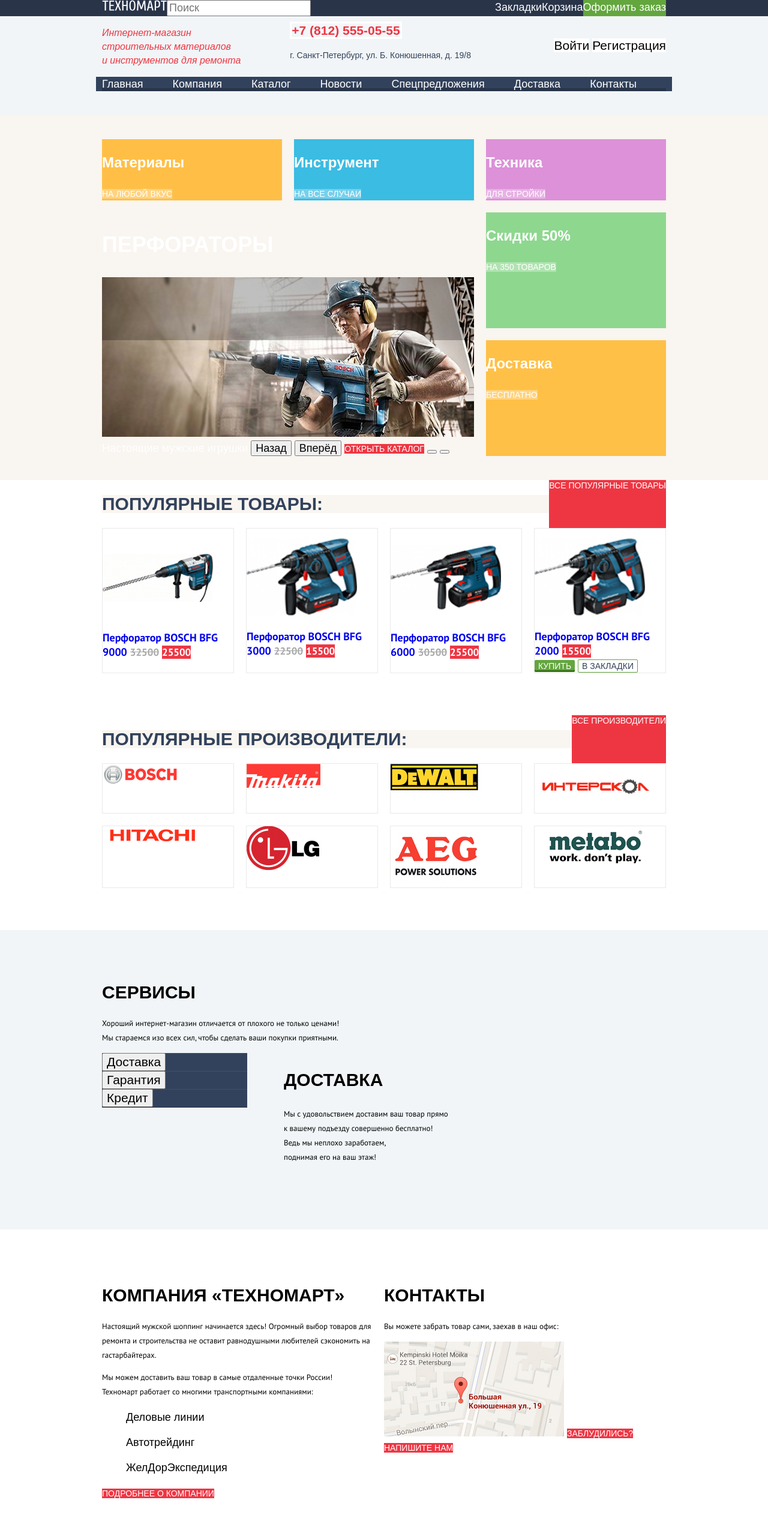
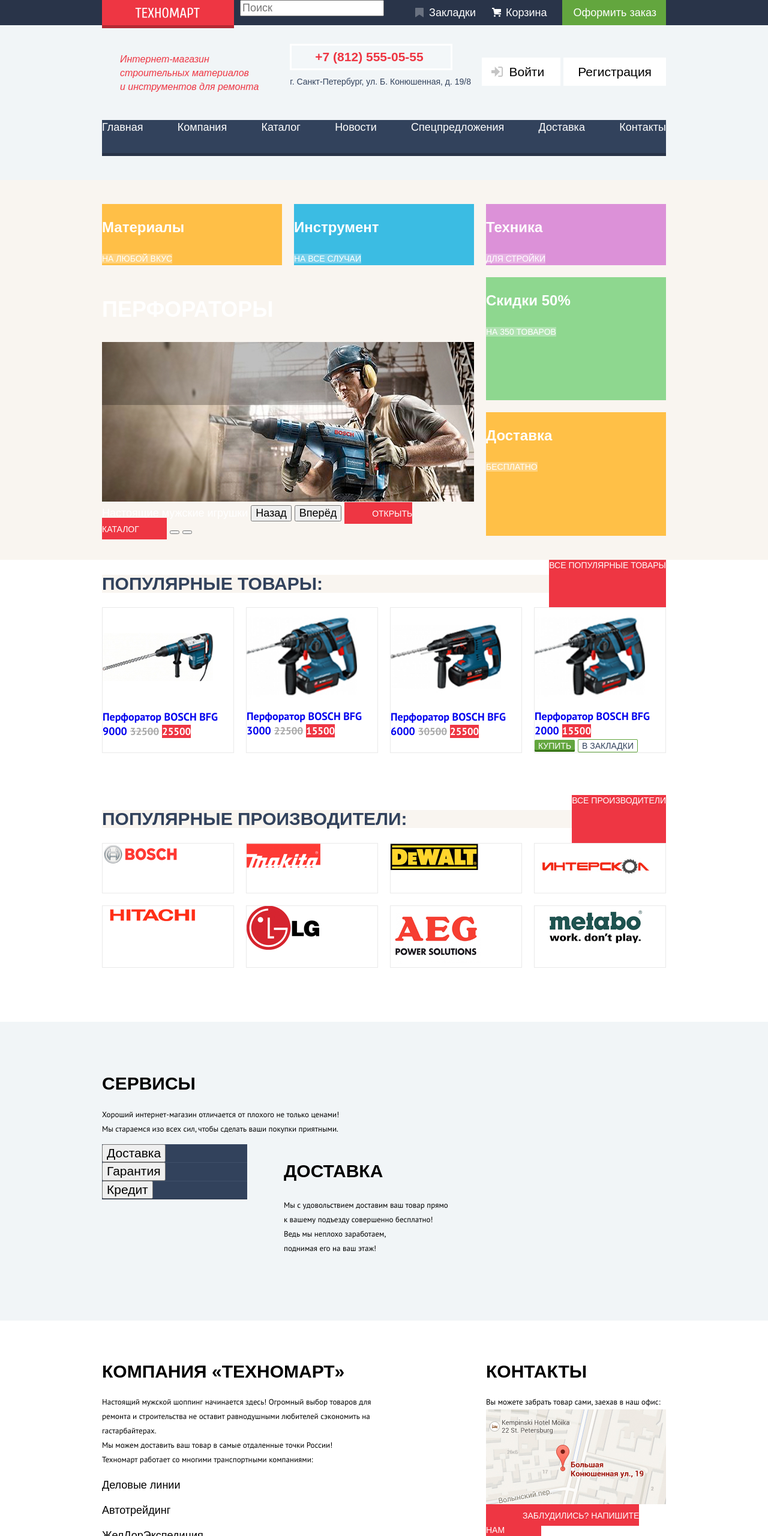
Before and after one commit to Giligan1/785755-technomart-29, a plain HTML site: page index.html in a window 1280 px wide. Shown: the top 2560 px of the page at 60% size. Drawn offline with nearby package versions, Linux system fonts and the light colour scheme; a web font is replaced by a local one.

Commit message:
Сетка на флексах главной страницы проекта "Техномарт"

```diff
--- a/css/style.css
+++ b/css/style.css
@@ -5,6 +5,7 @@
   --basic-light-opacity: rgb(241, 245, 247, 0.5);
   --basic-white-border: #EAEAEA;
   --basic-border-white: #E5E5E5;
+  --basic-logo-inset: rgba(0, 0, 0, 0.24);
   --basic-extra-light: rgba(0, 0, 0, 0.0001);
   --basic-lighten-dark: #161D29;
   --basic-lighten-black: #1D2739;
@@ -18,6 +19,7 @@
   --basic-heavy-red: #BA2732;
   --basic-dark: #32425C;
   --basic-extra-dark: #293449;
+  --basic-hover-grey: #3d546f;
   --basic-grey: rgba(255, 255, 255, 0.5);
   --basic-greylight: #C5C5C5;
   --basic-greylight-opacity: rgb(197, 197, 197, 0.3);
@@ -96,6 +98,7 @@ img {
 .header-top-wrapper {
   display: grid;
   grid-template-columns: auto 1fr auto auto auto;
+  grid-template-rows: 42px;
 }
 
 .markers,
@@ -105,11 +108,62 @@ img {
   color: var(--basic-white);
 }
 
+.markers,
+.basket {
+  position: relative;
+}
+
+.markers::before {
+  content: "";
+
+  position: absolute;
+  top: 13px;
+  left: 2px;
+
+  width: 14px;
+  height: 16px;
+  background-image: url("../img/bookmark-icon.svg");
+  background-repeat: no-repeat;
+  background-position: 0 0;
+}
+
+.basket::before {
+  content: "";
+
+  position: absolute;
+  top: 13px;
+  left: 2px;
+
+  width: 15px;
+  height: 15px;
+  background-image: url("../img/cart-icon.svg");
+  background-repeat: no-repeat;
+  background-position: 0 0;
+}
+
+.logo-site {
+  margin: 0;
+  margin-right: 10px;
+}
+
+.logo-site img {
+  padding: 12px 57px 17px 55px;
+  background-color: var(--basic-red);
+  box-shadow: inset 0px -5px 0px var(--basic-logo-inset);
+}
+
+.logo-site img:active {
+  background-color: var(--basic-heavy-red);
+}
+
 .basket-full {
-  background-color:  var(--basic-red);
+  background-color: var(--basic-red);
 }
 
 .ordering {
+  padding: 9px 16px 9px 19px;
+  margin: 0;
+
   background-color: var(--basic-green);
 }
 
@@ -119,6 +173,11 @@ img {
 
 .ordering.active {
   background-color: var(--basic-green);
+}
+
+.markers,
+.basket {
+  padding: 9px 25px;
 }
 
 .markers:active,
@@ -143,6 +202,7 @@ img {
 .header-middle-wrapper {
   display: grid;
   grid-template-columns: repeat(3, 1fr);
+  grid-template-rows: 158px;
   align-items: center;
 }
 
@@ -150,6 +210,7 @@ img {
   font-size: 16px;
   line-height: 23px;
   font-style: italic;
+  padding-left: 30px;
   color: var(--basic-red);
 }
 
@@ -161,6 +222,8 @@ img {
   line-height: 30px;
   border: 3px solid #FFFFFF;
   background-color: var(--basic-lighten-beige);
+
+  padding: 7px 45px 8px 39px;
 }
 
 .location {
@@ -175,6 +238,30 @@ img {
   line-height: 18px;
   text-align: center;
   color: var(--basic-dark);
+}
+
+.log-in {
+  position: relative;
+  padding: 12px 27px 12px 45px;
+}
+
+.log-in::before {
+  content: "";
+
+  position: absolute;
+  top: 15px;
+  left: 16px;
+
+  width: 20px;
+  height: 17px;
+
+  background-image: url("../img/login-icon.svg");
+  background-repeat: no-repeat;
+  background-position: 0 0;
+}
+
+.registration {
+  padding: 12px 24px;
 }
 
 .log-in,
@@ -209,20 +296,19 @@ img {
 
 .header-bottom-wrapper {
   display: grid;
-
-  background-color: var(--basic-dark);
+  grid-template-rows: 60px;
 }
 
 .header-bottom-wrapper .navigation-list {
-  display: grid;
-  grid-template-columns: repeat(7, auto);
+  display: flex;
+  justify-content: space-between;
 
   margin: 0;
   padding: 0;
 }
 
 .site-navigation {
-  background: var(--basic-dark);
+  background-color: var(--basic-dark);
   box-shadow: inset 0px -5px 0px var(--basic-extra-dark);
 }
 
@@ -426,6 +512,10 @@ img {
   text-transform: uppercase;
 }
 
+.open-catalog {
+  padding: 11px 46px 9px 46px;
+}
+
 .promo-text {
   font-size: 18px;
   line-height: 24px;
@@ -508,15 +598,21 @@ img {
 .popular-list {
   grid-column: 1 / 3;
   grid-row: 2 / 3;
-  display: grid;
-  grid-template-columns: repeat(4, 1fr);
-  gap: 20px;
+  display: flex;
+  flex-wrap: wrap;
+}
+
+.popular-list-item:not(:last-child) {
+  margin-right: 20px;
 }
 
 .popular-list-item,
 .product-list-item {
+  width: 220px;
+
   background: var(--basic-white);
   border: 1px solid var(--basic-white-border);
+  box-sizing: border-box;
 }
 
 .popular-list-item:hover,
@@ -686,17 +782,24 @@ img {
 .list-manufacturers {
   grid-column: 1 / 3;
   grid-row: 2 / 3;
-  display: grid;
-  grid-template-columns: repeat(4, 1fr);
-  gap: 20px;
+  display: flex;
+  flex-wrap: wrap;
   list-style: none;
 
   margin: 0;
   padding: 0;
 }
 
+.manufacturers-list-item:not(:nth-child(4n)) {
+  margin-right: 20px;
+}
+
 .manufacturers-list-item {
-  background: var(--basic-white);
+  width: 220px;
+  margin-bottom: 20px;
+  box-sizing: border-box;
+
+  background-color: var(--basic-white);
   border: 1px solid var(--basic-white-border);
 }
 
@@ -794,17 +897,29 @@ img {
 }
 
 .index-columns {
-  display: grid;
-  grid-template-columns: 1fr 1fr;
+  display: flex;
+  justify-content: space-between;
 }
 
-/* about-company */
+/* about-company contancts */
 
-.about-company-division h2 {
+.about-company-division {
+  width: 460px;
+}
+
+.contacts {
+  width: 300px;
+}
+
+.about-company-division h2,
+.contacts h2 {
   font-size: 30px;
   line-height: 30px;
   text-transform: uppercase;
   color: var(--basic-black);
+
+  margin: 0;
+  margin-bottom: 24px;
 }
 
 .about-company-text {
@@ -812,9 +927,14 @@ img {
   font-size: 13px;
   line-height: 24px;
   color: var(--basic-black);
+
+  margin: 0;
 }
 
 .companies-list {
+  margin: 0;
+  padding: 0;
+
   list-style: none;
 }
 
@@ -824,20 +944,21 @@ img {
   color: var(--basic-black);
 }
 
-/* contancts */
-
-.contacts h2 {
-  font-size: 30px;
-  line-height: 30px;
-  text-transform: uppercase;
-  color: var(--basic-black);
-}
-
 .contacts p {
   font-family: "PT Sans", Arial, sans-serif;
   font-size: 13px;
   line-height: 24px;
   color: var(--basic-black);
+
+  margin: 0;
+}
+
+.more-info {
+  padding: 11px 40px 9px 40px;
+}
+
+.send-us {
+  padding: 11px 61px 9px 61px;
 }
 
 /* footer */
@@ -863,9 +984,15 @@ img {
   grid-template-columns: auto 1fr;
 }
 
+.footer-logo img {
+  padding: 20px 41px 45px 41px;
+  background-color: var(--basic-red);
+  box-shadow: inset 0px -5px 0px var(--basic-logo-inset);
+}
+
 .footer-navigation-list {
-  display: grid;
-  grid-template-columns: repeat(5, auto);
+  display: flex;
+  justify-content: space-between;
   list-style: none;
 
   margin: 0;
@@ -905,8 +1032,8 @@ img {
 }
 
 .footer-products-list {
-  display: grid;
-  grid-template-columns: repeat(4, auto);
+  display: flex;
+  justify-content: space-between;
   list-style: none;
 
   margin: 0;
@@ -947,6 +1074,9 @@ img {
 }
 
 .social-list {
+  display: flex;
+  justify-content: space-between;
+  max-width: 140px;
   list-style: none;
 
   margin: 0;
--- a/index.html
+++ b/index.html
@@ -102,7 +102,7 @@
             <span class="promo-text">Настоящие мужские игрушки</span>
             <button type="button">Назад</button>
             <button type="button">Вперёд</button>
-            <a href="catalog.html" class="link-style">Открыть каталог</a>
+            <a href="catalog.html" class="link-style open-catalog">Открыть каталог</a>
             <button type="button"></button>
             <button type="button"></button>
           </div>
@@ -245,7 +245,7 @@
                 <p>ЖелДорЭкспедиция</p>
               </li>
             </ul>
-            <a href="#" class="link-style">Подробнее о компании</a>
+            <a href="#" class="link-style more-info">Подробнее о компании</a>
           </section>
 
           <section class="contacts">
@@ -254,7 +254,7 @@
             <a href="#">
               <img src="img/map.jpg" width="300" height="158" alt="Навигационной карты">
             </a>
-            <a href="#" class="link-style">Заблудились? Напишите нам</a>
+            <a href="#" class="link-style send-us">Заблудились? Напишите нам</a>
           </section>
         </div>
       </div>
```
